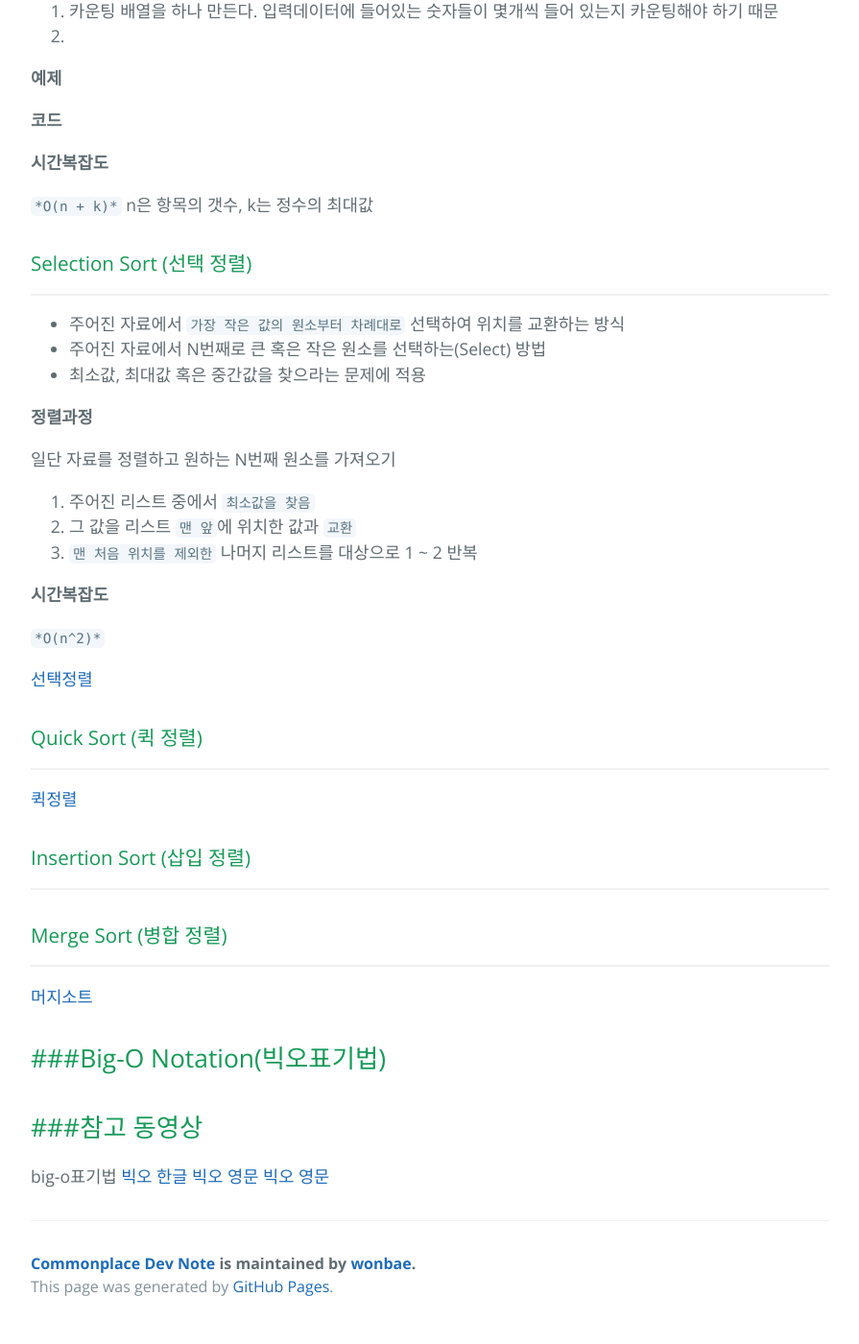
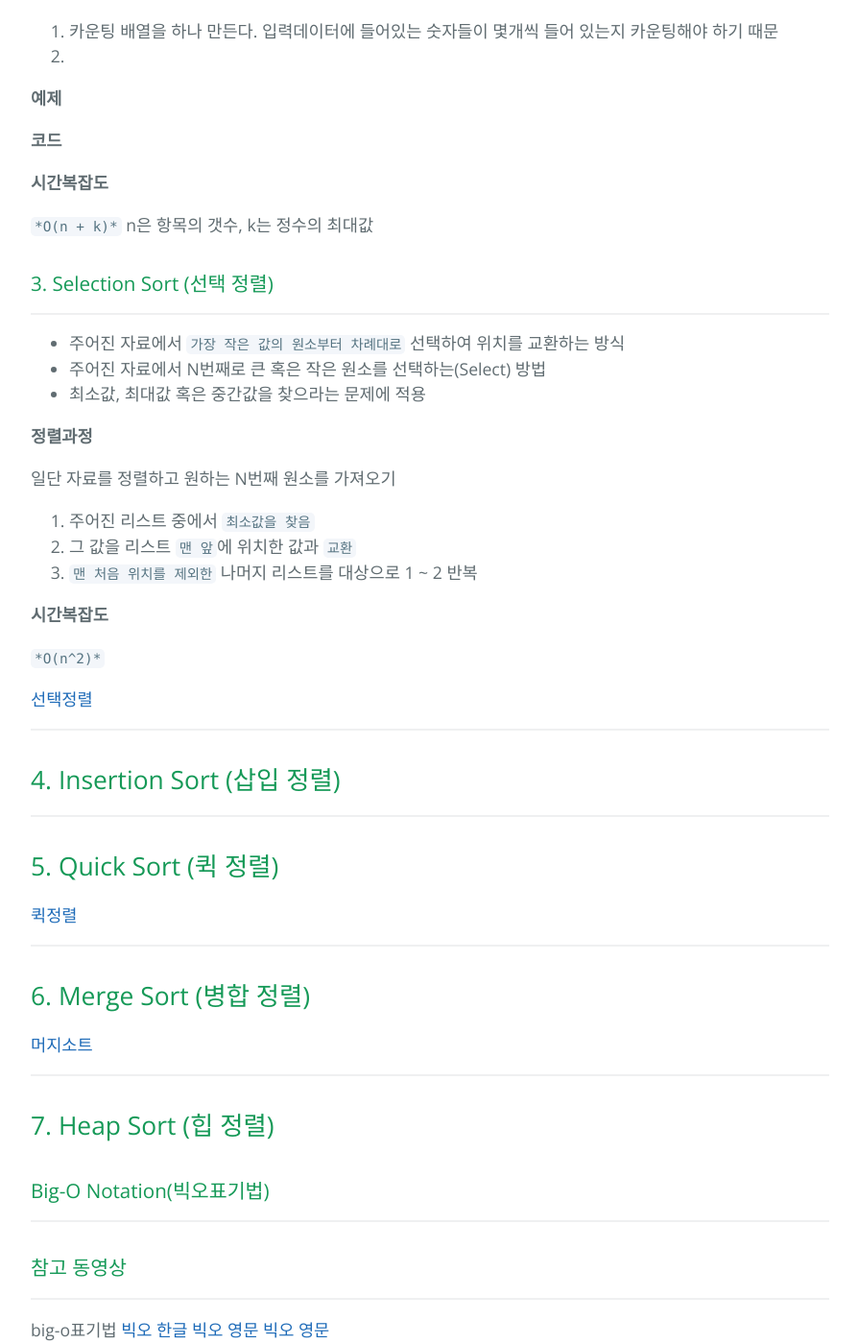
Before and after one commit to wonbae/wonbae.github.io, a Jekyll site: the page built from _posts/2019-02-13-[알고리즘]-Sorting(정렬)-종류와-특징.markdown, in a window 1280 px wide and 1400 px high, scrolled down 2446 px. Shown: the whole window at 96% size, without its empty margins (192-1087 px from the left). Built offline with Jekyll 4.4.1, drawn with Linux system fonts in a browser that asks for light colours; our own code applies the rules of GitHub Pages for plain Markdown files; some of the changed text lies outside the part shown.

Commit message:
Update 2019-02-13-[알고리즘]-Sorting(정렬)-종류와-특징.markdown

```diff
--- a/_posts/2019-02-13-[알고리즘]-Sorting(정렬)-종류와-특징.markdown
+++ b/_posts/2019-02-13-[알고리즘]-Sorting(정렬)-종류와-특징.markdown
@@ -1,20 +1,20 @@
 # Sorting(정렬) 종류와 특징
 
->Bubble, Counting, Selection, Quick, Insertion, Merge 정렬이 있다.
+> Bubble, Counting, Selection, Insertion, Quick, Merge, Heap 정렬이 있다.
 
 
 #### 목표
 
 > * 정렬의 종류를 알아본다.
-* 각 정렬별 특징을 배운다.
-* Big-O notation
+> * 각 정렬별 특징을 배운다.
+> * Big-O notation
 
 
 
 
+---
+## 1. Bubble Sort (버블 정렬)
 
-### Bubble Sort (버블 정렬)
----
 
 >인접한 두 개의 원소를 비교하며 자리를 계속 교환하는 방식.
 
@@ -32,46 +32,49 @@
 
 C++ 구현
 
+
 {% highlight cpp %}
-#include<iostream>
-#include<iomanip>
-using namespace std;
-using std::setw;
 
-void bubble(int list[], int n);
-int main(){
-	int i;
-	const int len = 5;
-	int list[len] = {55,7,78,12,42};
+	#include<iostream>
+	#include<iomanip>
+	using namespace std;
+	using std::setw;
 
-	bubble(list,len);
+	void bubble(int list[], int n);
+	int main(){
+		int i;
+		const int len = 5;
+		int list[len] = {55,7,78,12,42};
 
-	for(int i = 0; i < len; i++){
-		cout<<setw(4)<<list[i];
-	}cout<<endl;
+		bubble(list,len);
 
-	return 0;
-}
+		for(int i = 0; i < len; i++){
+			cout<<setw(4)<<list[i];
+		}cout<<endl;
 
-void bubble(int list[], int n){
-	int tem;
-	for(int i = 0; i < n-1; i++ ){
-		for(int j = 0; j < n-i-1; j++){
-			if(list[j] > list[j+1]){
-				tem = list[j];
-				list[j] = list[j+1];
-				list[j+1] = tem;
+		return 0;
+	}
+
+	void bubble(int list[], int n){
+		int tem;
+		for(int i = 0; i < n-1; i++ ){
+			for(int j = 0; j < n-i-1; j++){
+				if(list[j] > list[j+1]){
+					tem = list[j];
+					list[j] = list[j+1];
+					list[j+1] = tem;
+				}
 			}
 		}
 	}
-}
-#=> 7 12 42 55 78
+	#=> 7 12 42 55 78
+
 {% endhighlight %}
 
 
 **시간복잡도**
 
-`*O(n^2)*`
+`**O(n^2)**`
 
 
 **참고동영상**
@@ -124,7 +127,7 @@
 
 
 
-### Selection Sort (선택 정렬)
+### 3. Selection Sort (선택 정렬)
 ---
 
 - 주어진 자료에서 `가장 작은 값의 원소부터 차례대로` 선택하여 위치를 교환하는 방식
@@ -152,11 +155,16 @@
 
 
 
+---
+## 4. Insertion Sort (삽입 정렬)
 
 
 
-### Quick Sort (퀵 정렬)
+
+
 ---
+## 5. Quick Sort (퀵 정렬)
+
 
 [퀵정렬](https://www.youtube.com/watch?v=7BDzle2n47c)
 
@@ -164,19 +172,9 @@
 
 
 
+---
+## 6. Merge Sort (병합 정렬)
 
-
-### Insertion Sort (삽입 정렬)
----
-
-
-
-
-
-
-
-### Merge Sort (병합 정렬)
----
 
 [머지소트](https://www.youtube.com/watch?v=QAyl79dCO_k)
 
@@ -184,12 +182,16 @@
 
 
 
+---
+## 7. Heap Sort (힙 정렬)
 
-###Big-O Notation(빅오표기법)
+
+
+### Big-O Notation(빅오표기법)
 ---
 
 
-###참고 동영상
+### 참고 동영상
 ---
 big-o표기법
 [빅오 한글](https://www.youtube.com/watch?v=6Iq5iMCVsXA&t=42s)
```
Also changed, not shown: other parts of _posts/2019-02-13-[알고리즘]-Sorting(정렬)-종류와-특징.markdown (+2 -2 lines).
